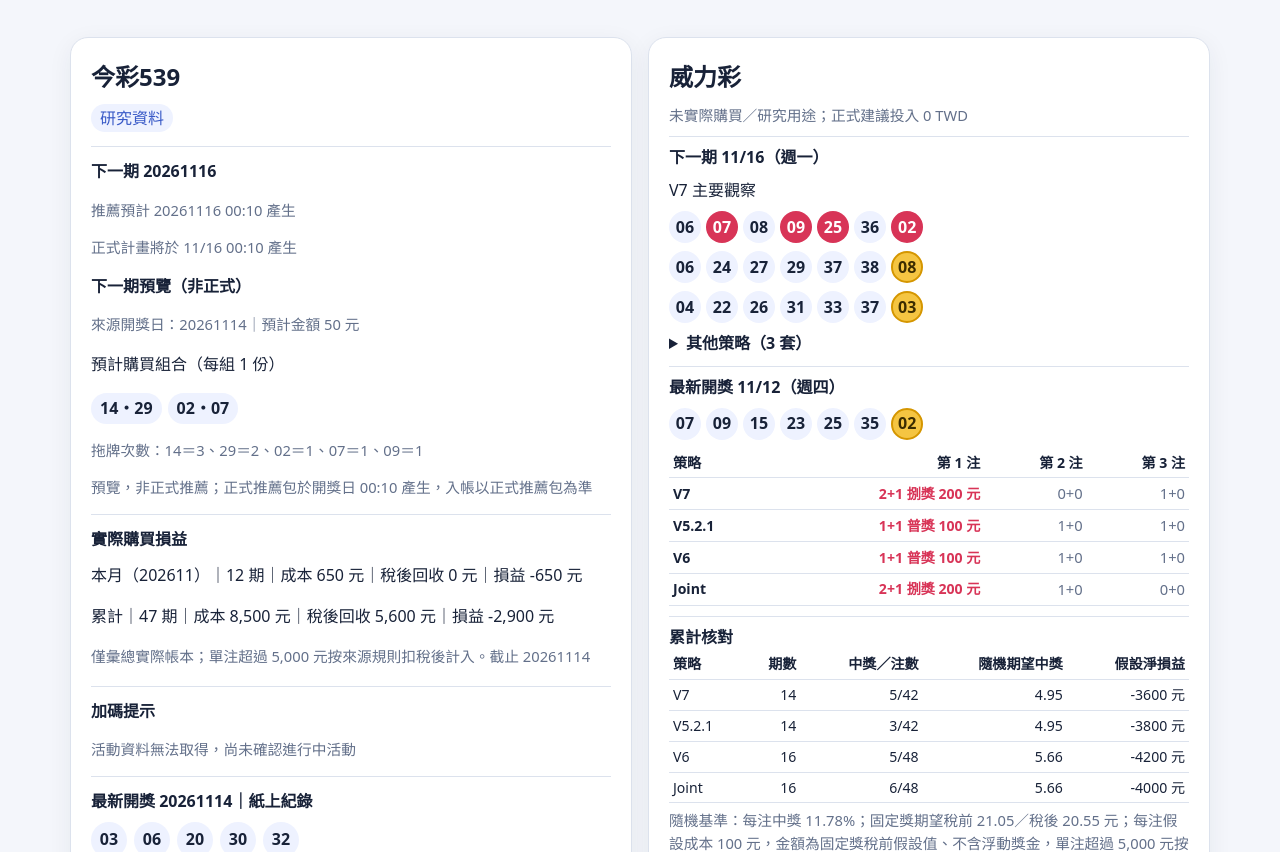
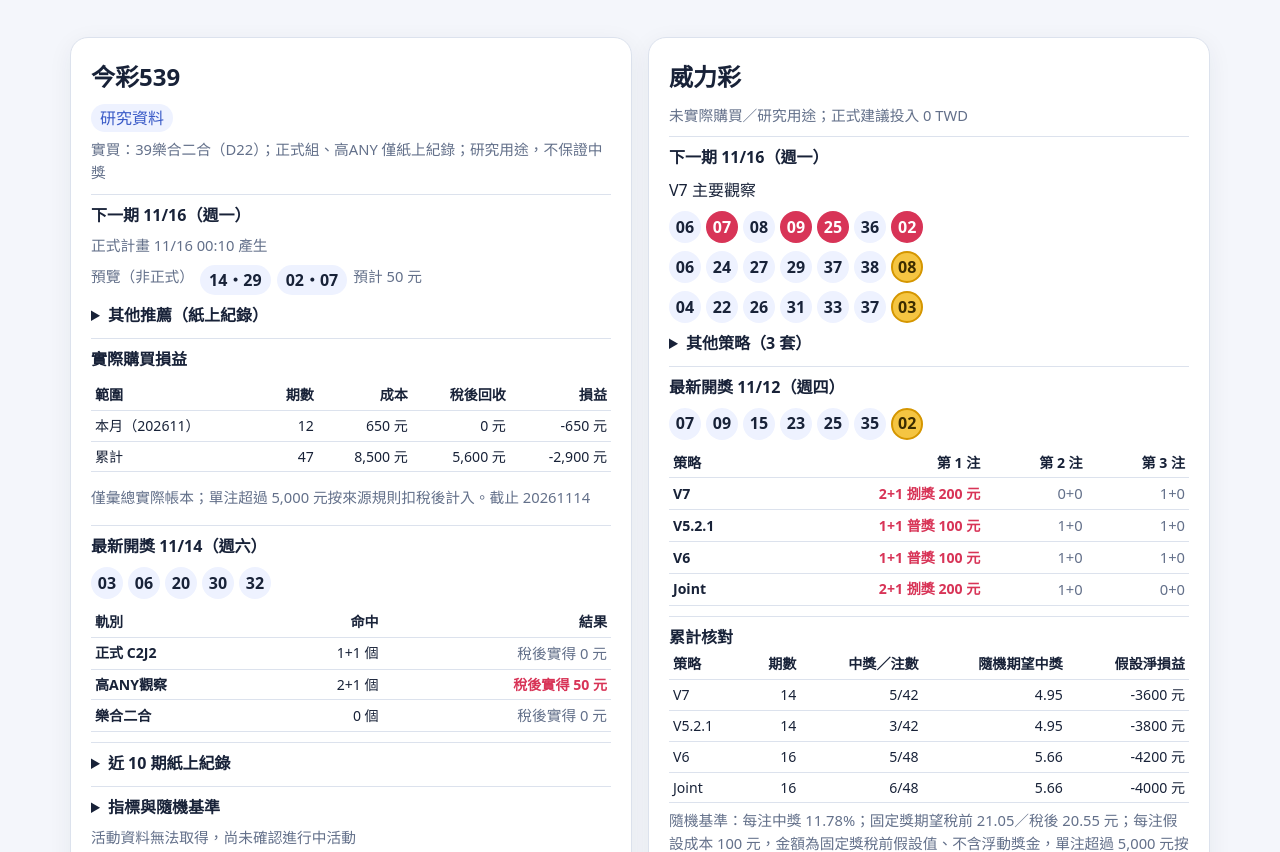
Before and after one commit to i2006327-oss/lottery-dashboard, a plain HTML site: page index.html in a window 1280 px wide. Shown: the part 100-952 px from the top of the page. Drawn offline with Linux system fonts and the light colour scheme.

Commit message:
自動更新總覽 2026-11-15 23:00 (Asia/Taipei)

```diff
--- a/index.html
+++ b/index.html
@@ -24,53 +24,49 @@ const cashAmount=x=>Number(x).toLocaleString('zh-TW',{maximumFractionDigits:2});
 function cashPayout(x){return x.data_status==='error'?'資料錯誤：結算回收無法核驗':x.net_payout==null?'回收 '+cashAmount(x.payout)+' 元（稅後實得尚未核驗）':'稅後實得 '+cashAmount(x.net_payout)+' 元'}
 function renderCashNext(g){
 const s=el('section','section cash-plan'),n=g.next_draw,p=g.purchase;
-s.append(el('strong','','下一期 '+p.date));
+s.append(el('strong','','下一期 '+nextDate(p.date,true)));
 if(n?.state==='overdue')s.append(el('p','overdue','推薦逾期'));
-else if(n?.state!=='ready')s.append(el('p','muted','推薦'+(n?.state==='generating'?'產生中':'預計 '+(n?.expected_at||'待確認')+' 產生')));
-const description=p.tracks.map(t=>t.name+' '+(t.track==='lehe_2he'?(t.count==null?'組數待確認':t.count+' 組'+(t.copies?' × '+t.copies+' 份':'')):t.count+' 注')+' '+(t.amount==null?'金額依當期推薦':cashAmount(t.amount)+' 元')).join('、');
 if(p.status==='pending'){
-s.append(el('p','muted','正式計畫將於 '+p.date.slice(4,6)+'/'+p.date.slice(6,8)+' 00:10 產生'));
-if(p.tracks.length)s.append(el('p','muted','購買計畫待開獎日產生（預定：'+description+'）'));
-if(p.preview){const v=p.preview;s.append(el('strong','','下一期預覽（非正式）'));s.append(el('p','muted','來源開獎日：'+v.source_draw.date+'｜預計金額 '+cashAmount(v.planned_amount)+' 元'));
-if(v.buy_pairs.length){s.append(el('p','','預計購買組合（每組 '+v.copies+' 份）'));const row=el('div','pair-pills');v.buy_pairs.forEach(pair=>row.append(el('span','pair-pill',pair.map(n=>String(n).padStart(2,'0')).join('・'))));s.append(row)}else s.append(el('p','muted','預計不購買'));
-const top=Object.entries(v.drag_counts).sort((a,b)=>b[1]-a[1]||Number(a[0])-Number(b[0])).slice(0,5);s.append(el('p','muted','拖牌次數：'+top.map(([n,c])=>String(n).padStart(2,'0')+'＝'+c).join('、')));s.append(el('p','muted',v.note));}
+s.append(el('p','muted','正式計畫 '+p.date.slice(4,6)+'/'+p.date.slice(6,8)+' 00:10 產生'));
+if(p.preview){const v=p.preview,row=el('div','pair-pills');row.title=v.note;row.append(el('span','muted','預覽（非正式）'));v.buy_pairs.forEach(pair=>row.append(el('span','pair-pill',pair.map(n=>String(n).padStart(2,'0')).join('・'))));row.append(el('span','muted',(v.buy_pairs.length?'':'預計不購買｜')+'預計 '+cashAmount(v.planned_amount)+' 元'));s.append(row)}
 }
-else if(p.status==='buy')s.append(el('p','','本期購買：'+description));
+else if(p.status==='buy'){for(const t of p.tracks){const row=el('div','pair-pills');(t.pairs||[]).forEach(pair=>row.append(el('span','pair-pill',pair.map(v=>String(v).padStart(2,'0')).join('・'))));s.append(row,el('p','','每組 '+(t.copies||1)+' 份・共 '+cashAmount(t.amount)+' 元'+(p.monthly_used_units!=null?'｜本月已用 '+p.monthly_used_units+' 注／剩 '+p.monthly_remaining_units+' 注':'')))}}
 else if(p.status==='normal_period_paused')s.append(el('p','muted','一般期間暫停購買（D20），僅紙上紀錄'));
 else if(p.status==='normal_month_stopped_after_hit')s.append(el('p','muted','本月一般期間實買已中獎，停止購買至下月'));
 else if(p.status==='normal_month_cap_reached')s.append(el('p','muted','本月一般期間已買滿 44 注，停止購買至下月'));
 else if(p.status==='no_bets')s.append(el('p','muted','本期無可購買組合，僅紙上紀錄'));
 else if(p.status==='stop_loss_paused')s.append(el('p','overdue','本月已達停損，暫停購買；當月損益 '+cashAmount(p.monthly_profit)+' 元；停損上限 '+cashAmount(p.loss_limit)+' 元'));
 else s.append(el('p','muted','購買計畫資料缺漏或無法核驗'));
-for(const t of p.tracks)if(t.note)s.append(el('p','muted',t.note+'；原封存金額 '+cashAmount(t.sealed_amount)+' 元'));
-if(p.monthly_used_units!=null){s.append(el('p','muted','一般期間 D22｜本月已用 '+p.monthly_used_units+' 注／剩餘 '+p.monthly_remaining_units+' 注｜中獎後停止：'+(p.monthly_stopped_after_hit?'是':'否')));for(const t of p.tracks)if(t.pairs){s.append(el('p','','實買組合'));const row=el('div','pair-pills');t.pairs.forEach(pair=>row.append(el('span','pair-pill',pair.map(v=>String(v).padStart(2,'0')).join('・'))));s.append(row)}}
-if(p.paper_only.length)s.append(el('p','muted',p.paper_only.map(t=>cashNames[t]).join('、')+'：紙上紀錄（不購買）'));
+const other=el('details');other.append(el('summary','','其他推薦（紙上紀錄）'));
+for(const t of p.tracks)if(t.note)other.append(el('p','muted',t.note+'；原封存金額 '+cashAmount(t.sealed_amount)+' 元'));
+if(p.preview){other.append(el('p','power-ticket','二合全部組：'+p.preview.pairs.map(pair=>pair.map(v=>String(v).padStart(2,'0')).join('・')).join('　')));const top=Object.entries(p.preview.drag_counts).sort((a,b)=>b[1]-a[1]||Number(a[0])-Number(b[0])).slice(0,5);other.append(el('p','muted','拖牌次數：'+top.map(([n,c])=>String(n).padStart(2,'0')+'＝'+c).join('、')))}
 for(const t of n?.tracks||[]){
-const track=t.role==='observe'?'high_any':t.role;
-s.append(el('div','track',t.name+(p.paper_only.includes(track)?'｜紙上紀錄（不購買）':'')+'｜'+(t.role==='lehe_2he'?(t.status==='missing'?'組數待確認':t.tickets.length+' 組 × '+(t.copies||1)+' 份'):t.tickets.length+' 注')+'・'+(t.cost==null?'金額依當期推薦':cashAmount(t.cost)+' 元')));
-if(t.promo_note)s.append(el('p','muted',t.promo_note));
-if(t.status==='missing'){s.append(el('p','muted','推薦資料缺漏'));continue}
-if(t.role==='lehe_2he'){const row=el('div','pair-pills');t.tickets.forEach(pair=>row.append(el('span','pair-pill',pair.map(v=>String(v).padStart(2,'0')).join('・'))));s.append(row)}
-else t.tickets.forEach(ticket=>ticketBalls(s,ticket,g.special_label));
+other.append(el('div','track',t.name));if(t.promo_note)other.append(el('p','muted',t.promo_note));
+if(t.status==='missing'){other.append(el('p','muted','推薦資料缺漏'));continue}
+if(t.role==='lehe_2he')other.append(el('p','power-ticket',t.tickets.map(pair=>pair.map(v=>String(v).padStart(2,'0')).join('・')).join('　')));
+else t.tickets.forEach(ticket=>other.append(el('div','power-ticket',(Array.isArray(ticket)?ticket:ticket.main||[]).map(v=>String(v).padStart(2,'0')).join(' '))));
 }
-return s}
+s.append(other);return s}
 function renderCashActual(g){
 const s=el('section','section cash-summary'),a=g.actual_pnl;s.append(el('strong','','實際購買損益'));
 if(!a||a.status!=='ok'){s.append(el('p','muted','實際帳本資料缺漏或無法核驗；不以紙上紀錄替代'));return s}
-for(const [label,x] of [['本月（'+a.month+'）',a.monthly],['累計',a.all_time]]){s.append(el('p','',label+'｜'+x.periods+' 期｜成本 '+cashAmount(x.cost)+' 元｜稅後回收 '+cashAmount(x.net_return)+' 元｜損益 '+cashAmount(x.profit)+' 元'));if(x.pending_periods)s.append(el('p','muted','其中 '+x.pending_periods+' 期待核對，成本 '+cashAmount(x.pending_cost)+' 元已計入；未核對回收暫計 0 元'))}
-s.append(el('p','muted','僅彙總實際帳本；單注超過 5,000 元按來源規則扣稅後計入。截止 '+g.data_cutoff));return s}
+const t=powerTable(['範圍','期數','成本','稅後回收','損益']),notes=[];
+for(const [label,x] of [['本月（'+a.month+'）',a.monthly],['累計',a.all_time]]){const row=el('tr');[label,String(x.periods),cashAmount(x.cost)+' 元',cashAmount(x.net_return)+' 元',cashAmount(x.profit)+' 元'].forEach(v=>row.append(el('td','',v)));t.body.append(row);if(x.pending_periods)notes.push(label+'其中 '+x.pending_periods+' 期待核對，成本 '+cashAmount(x.pending_cost)+' 元已計入；未核對回收暫計 0 元')}
+s.append(t.wrap,el('p','muted',notes.concat('僅彙總實際帳本；單注超過 5,000 元按來源規則扣稅後計入。截止 '+g.data_cutoff).join('；')));return s}
 function renderCashPromos(g){
-const s=el('section','section'),p=g.promotions;s.append(el('strong','','加碼提示'));
-if(!p||p.status!=='ok'){s.append(el('p','muted',p?.status==='stale'?'活動資料過期，待重新確認':'活動資料無法取得，尚未確認進行中活動'));return s}
-if(!p.activities.length)s.append(el('p','muted','目前無已確認且回收率高於一般期間的活動'));
+const p=g.promotions;
+if(!p||p.status!=='ok')return el('p','muted',p?.status==='stale'?'活動資料過期，待重新確認':'活動資料無法取得，尚未確認進行中活動');
+if(!p.activities.length)return el('p','muted','目前無已確認且回收率高於一般期間的活動');
+const s=el('section','section');s.append(el('strong','','加碼提示'));
 for(const a of p.activities){const box=el('div','cash-promo');box.append(el('strong','',a.name));box.append(el('p','',a.start_date+'～'+a.end_date+'｜加碼後期望回收率 '+pct(a.promo_roi)+'（一般 '+pct(a.normal_roi)+'）；指標截止 '+p.cutoff));const link=el('a','','官方活動公告');link.href=a.official_url;link.target='_blank';link.rel='noopener noreferrer';box.append(link);box.append(el('p','','建議，需人工決定'));s.append(box)}
 return s}
 function renderCashGame(g){
-const card=el('article','card');card.append(el('h2','',g.game_name));card.append(el('span','status',g.status==='stale'?'資料過期':'研究資料'));card.append(renderCashNext(g),renderCashActual(g),renderCashPromos(g));
-if(g.latest_draw){const s=el('section','section');s.append(el('strong','','最新開獎 '+g.latest_draw.date+'｜紙上紀錄'));balls(s,g.latest_draw.numbers);g.latest_draw.settlements.forEach(x=>s.append(el('p','',x.track+'｜命中 '+x.hits.join('+')+' 個，'+cashPayout(x))));if(!g.latest_draw.settlements.length)s.append(el('p','muted','待開獎核對'));card.append(s)}
-const r=el('section','section');r.append(el('strong','','近 10 期紙上紀錄'));const list=el('div','recent');
-g.recent.forEach(d=>{const row=el('div','recent-row');row.append(el('span','',d.date));row.append(el('span','recent-value',d.settlements.length?d.settlements.map(x=>x.track+' '+cashPayout(x)).join('｜'):'待開獎核對'));list.append(row)});r.append(list);card.append(r);
-const m=el('section','section');m.append(el('strong','','指標與隨機基準'));m.append(el('p','muted',g.metrics.note));m.append(metricTable(g.metrics));card.append(m);card.append(el('p','muted','研究用途，不保證中獎；購買狀態未確認。資料截止：'+g.data_cutoff+'｜管線：'+(g.pipeline.stage||'未知')+' / '+g.pipeline.status));return card}
+const card=el('article','card powerlotto');card.append(el('h2','',g.game_name),el('span','status',g.status==='stale'?'資料過期':'研究資料'),el('p','muted','實買：39樂合二合（D22）；正式組、高ANY 僅紙上紀錄；研究用途，不保證中獎'),renderCashNext(g),renderCashActual(g));
+if(g.latest_draw){const s=el('section','section');s.append(el('strong','','最新開獎 '+nextDate(g.latest_draw.date,true)));balls(s,g.latest_draw.numbers);if(g.latest_draw.settlements.length){const t=powerTable(['軌別','命中','結果']);g.latest_draw.settlements.forEach(x=>{const row=el('tr');row.append(el('th','',x.track),el('td','',x.hits.join('+')+' 個'),el('td',(x.net_payout??x.payout)>0?'power-win':'muted',cashPayout(x)));t.body.append(row)});s.append(t.wrap)}else s.append(el('p','muted','待開獎核對'));card.append(s)}
+const active=g.promotions?.status==='ok'&&g.promotions.activities.length;if(active)card.append(renderCashPromos(g));
+const r=el('details','section');r.append(el('summary','','近 10 期紙上紀錄'));const tracks=[...new Set([...(g.latest_draw?.settlements||[]),...g.recent.flatMap(d=>d.settlements)].map(x=>x.track))];if(!tracks.length)tracks.push(...Object.values(cashNames));const t=powerTable(['日期',...tracks]);
+g.recent.forEach(d=>{const row=el('tr');row.append(el('th','',nextDate(d.date,true)));tracks.forEach(track=>{const x=d.settlements.find(x=>x.track===track),value=x?.net_payout??x?.payout;const cell=el('td',x&&value>0?'power-win':'muted',!x||x.data_status==='error'?'…':value>0?cashAmount(value)+' 元':'—');cell.title=x?cashPayout(x):'待開獎核對';row.append(cell)});t.body.append(row)});r.append(t.wrap,el('p','muted','金額為回收；— 為未中，… 為待開獎核對或資料錯誤；完整回收說明請查看提示。'));card.append(r);
+const m=el('details','section');m.append(el('summary','','指標與隨機基準'),el('p','muted',g.metrics.note),metricTable(g.metrics));card.append(m);if(!active)card.append(renderCashPromos(g));card.append(el('p','muted','資料截止 '+g.data_cutoff+'｜管線：'+(g.pipeline.stage||'未知')+' / '+g.pipeline.status));return card}
 function renderCashWarnings(games){
 document.getElementById('cash-alerts')?.remove();
 const texts=games.filter(g=>g.game_id==='cash539').flatMap(g=>(g.alerts||[]).map(a=>cashAlertText[a]).filter(Boolean));
```
